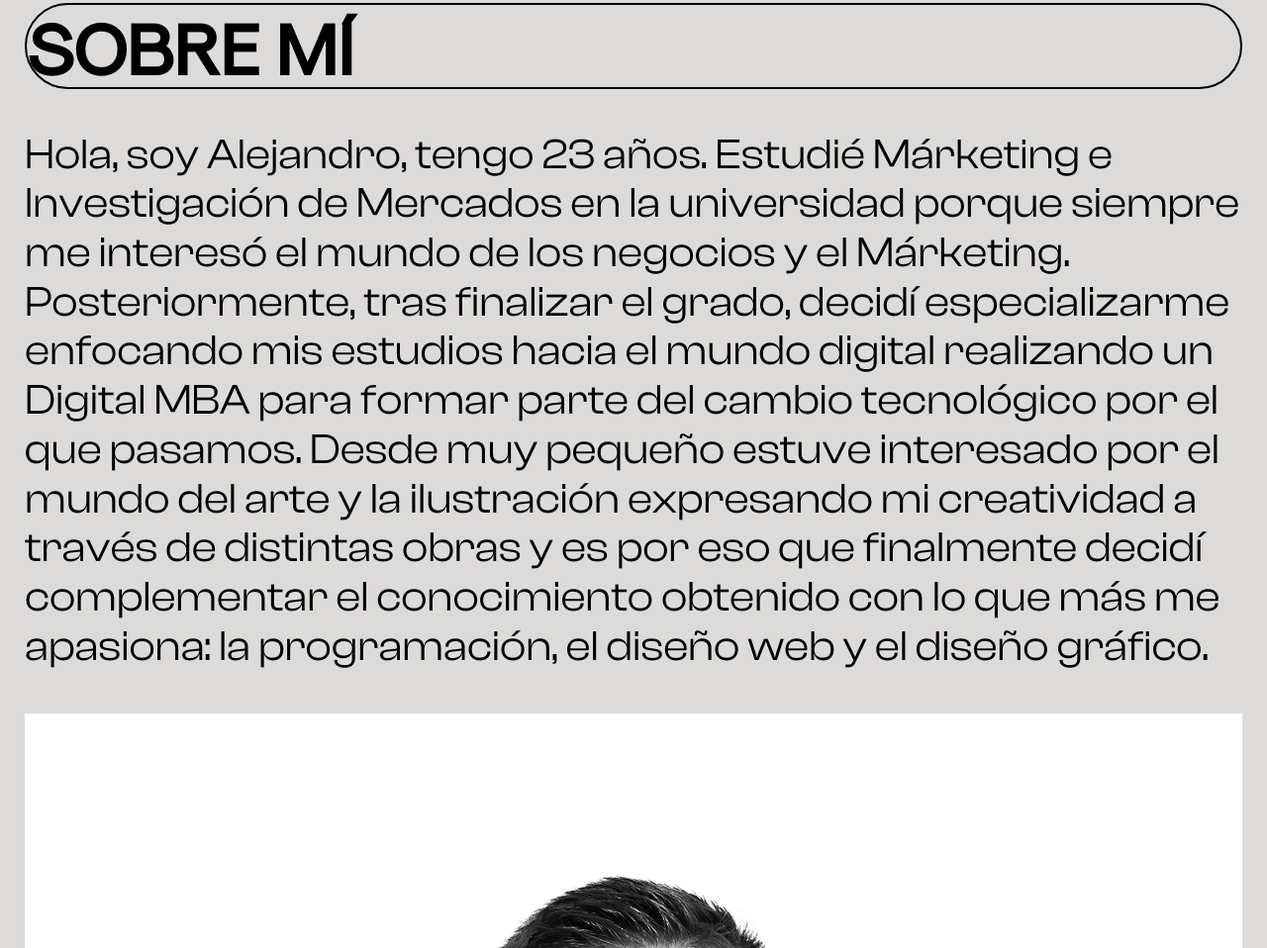
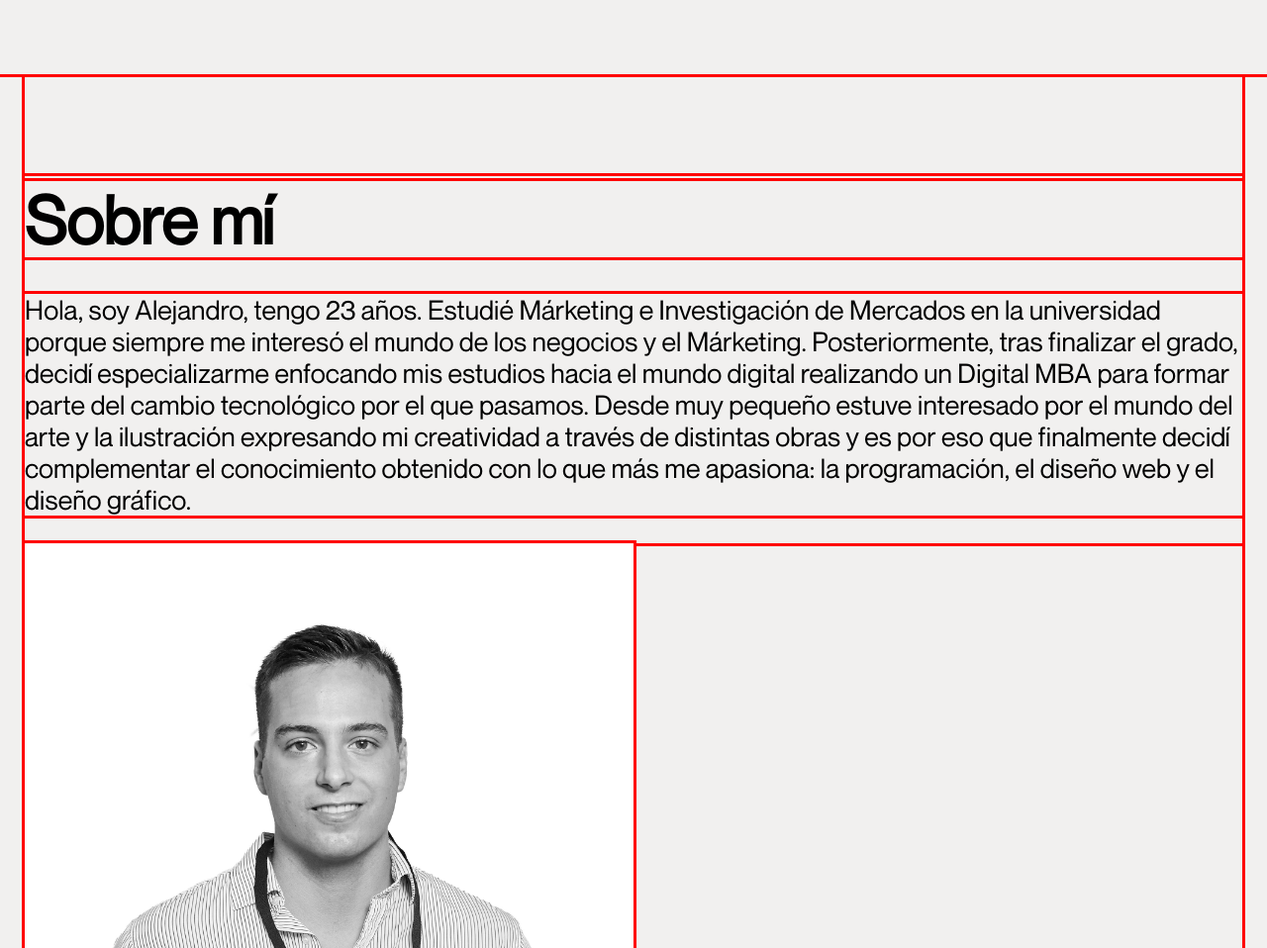
Before and after one commit to AlejandroJimenezMurciano/new-portfolio, a website built with Vite: page index.html in a window 1280 px wide. Shown: the part 822-1780 px from the top of the page at 99% size. Built offline with nearby package versions, Linux system fonts and the light colour scheme; some packages are replaced by stand-ins of ours.

Commit message:
new-portfolio

```diff
--- a/index.html
+++ b/index.html
@@ -36,24 +36,9 @@
     </section>
 
     <section id="about-me" class="about-me">
-      <!-- <header class="header">
-        <nav>
-          <ul id="menu" class="menu">
-            <li class="menu__item">
-              <a href="#about-me" class="menu__link">Sobre mí</a>
-            </li>
-            <li class="menu__item">
-              <a href="#projects" class="menu__link">Proyectos</a>
-            </li>
-            <li class="menu__item">
-              <a href="#contact" class="menu__link">Contacto</a>
-            </li>
-          </ul>
-        </nav>
-      </header> -->
       <div class="about-me__flex">
         <div class="about-me__container">
-          <h3 class=" title about-me__title">SOBRE MÍ</h3>
+          <h3 class=" title about-me__title">Sobre mí</h3>
           <p class="about-me__description">Hola, soy Alejandro, tengo 23 años.
           Estudié Márketing e Investigación de Mercados en la universidad porque siempre me interesó el mundo de los negocios y el Márketing.
           Posteriormente, tras finalizar el grado, decidí especializarme enfocando mis estudios hacia el mundo digital realizando un Digital MBA para formar parte del cambio tecnológico por el que pasamos.
--- a/src/scss/base/initial-reset.scss
+++ b/src/scss/base/initial-reset.scss
@@ -2,7 +2,7 @@
 *::after,
 *::before {
     box-sizing: border-box;
-    //outline:solid red;
+    outline:solid red;
 }
 
 img {
--- a/src/scss/blocks/about-me-section.scss
+++ b/src/scss/blocks/about-me-section.scss
@@ -1,14 +1,30 @@
 @use '../mixins/responsive.scss' as *;
 
 .about-me {
+
+   margin-top: 100px;
+
    &__flex{
       margin: 25px;
    }
 
    &__description{
       margin-top: -30px;
-      @include responsive (tablet) {
-         font-size: 2.7rem;
+   }
+
+   &__container{
+      @include responsive (laptop) {
+         margin-top: 100px;
+
      }
    }
+
+   &__flex{
+      @include responsive (laptop) {
+         display: flex;
+         align-items: center;
+         flex-wrap: wrap;
+     }
+   }
+
 };
--- a/src/scss/blocks/home-section.scss
+++ b/src/scss/blocks/home-section.scss
@@ -22,22 +22,22 @@
 
 .title{
     font-size: 2.4rem;
-    font-family: 'sk';
+    font-family: 'montreal';
 
     &__container{
        margin: 25px;
     }
 
     @include responsive (tablet) {
-        font-size: 4.5rem;
+        font-size: 3rem;
     }
 
     @include responsive (laptop) {
-        font-size: 4.5rem;
+        font-size: 4.2rem;
     }
 
     @include responsive (desktop) {
-        font-size: 5.5rem;
+        font-size: 5rem;
     }
 
 };
@@ -65,17 +65,8 @@
     color: transparent;
 }
 
-h3{
-    font-family: 'clash-regular';
-    font-size: 2.4rem;
-    margin-top: 5px;
-   border-radius: 50px;
-   border: 2px solid rgb(0, 0, 0);
-}
 
-p{
-    font-size: 1.2rem;
-}
+
 
 .blue{
     color:rgb(55, 0, 255);
--- /dev/null
+++ b/src/scss/blocks/image.scss
@@ -0,0 +1,8 @@
+@use '../mixins/responsive.scss' as *;
+
+.image{
+    @include responsive (laptop) {
+      width: 50%;
+      height: 50%;
+    }
+}
--- a/src/scss/blocks/texts.scss
+++ b/src/scss/blocks/texts.scss
@@ -1,3 +1,17 @@
+@use '../mixins/responsive.scss' as *;
+
 p{
-    font-family: 'clash-regular';
+    font-family: 'montreal';
+    font-size: 1.25rem;
+    line-height: 1.7rem;
+
+    @include responsive (tablet) {
+        font-size: 2.7rem;
+        line-height: 3rem;
+    }
+
+    @include responsive (laptop) {
+       font-size: 1.7rem;
+       line-height: 2rem;
+    }
 }
--- a/src/scss/blocks/titles.scss
+++ b/src/scss/blocks/titles.scss
@@ -0,0 +1,7 @@
+@use '../mixins/responsive.scss' as *;
+
+h3{
+    font-family: 'montreal';
+    font-size: 2.4rem;
+    margin-top: 5px;
+}
--- a/src/scss/config/variables.scss
+++ b/src/scss/config/variables.scss
@@ -1,6 +1,6 @@
 :root {
   /* Variables CSS */
-  --body-color: hsl(30, 6%, 86%,100%);
+  --body-color: hsl(30, 7%, 94%);
 }
 
 /* Variables SASS */
--- a/src/scss/styles.scss
+++ b/src/scss/styles.scss
@@ -8,3 +8,5 @@
 @use 'blocks/texts.scss';
 @use 'blocks/menu.scss';
 @use 'blocks/about-me-section.scss';
+@use 'blocks/image.scss';
+@use 'blocks/titles.scss';
```
